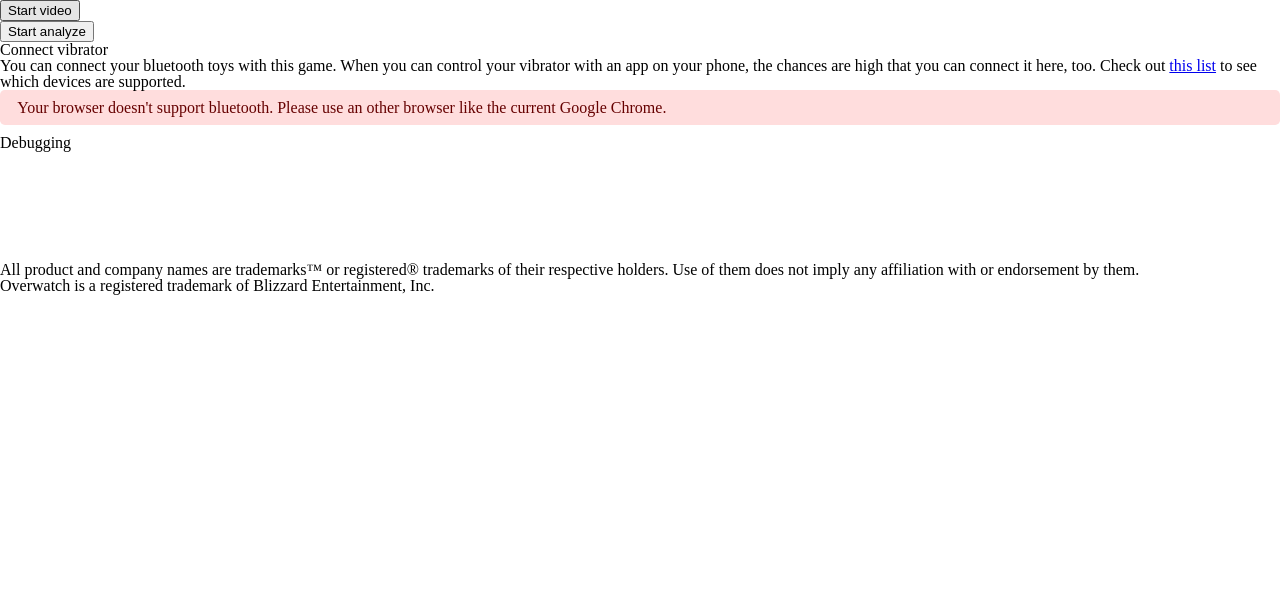
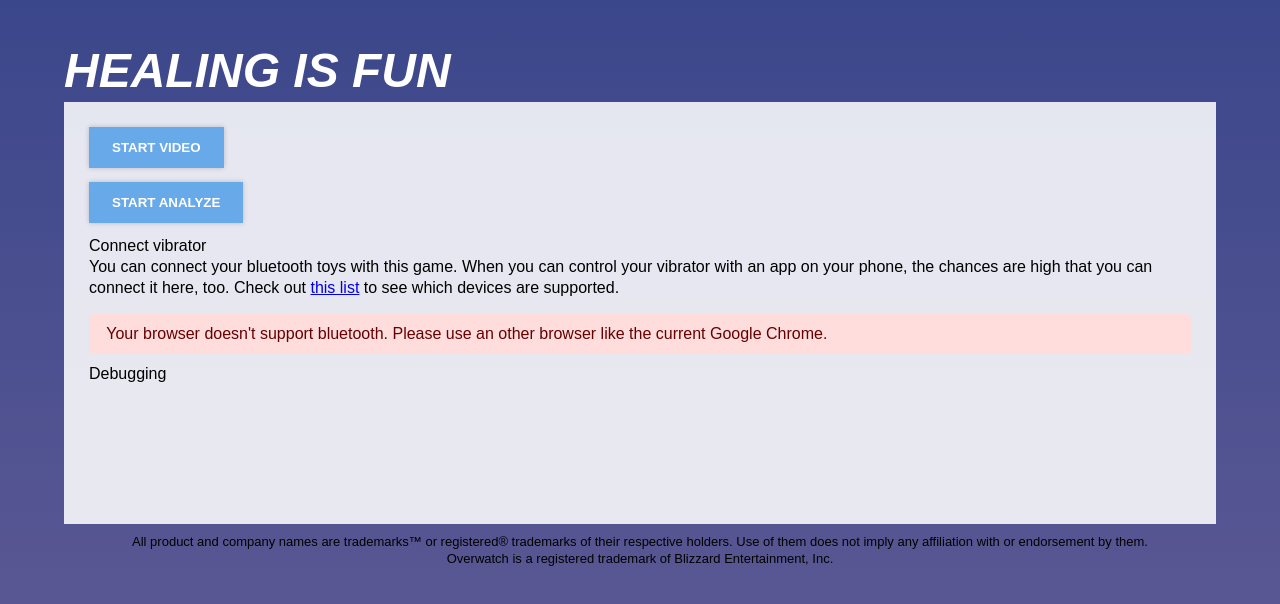
Before and after one commit to Sir-Prise/healsluts, an Angular app: page / in a window 1280 px wide. Shown: the top 604 px of the page. Built offline with nearby package versions, Linux system fonts and the light colour scheme; a web font is replaced by a local one; what buttplug would draw is missing.

Commit message:
base layout styles

```diff
--- a/src/index.html
+++ b/src/index.html
@@ -10,11 +10,15 @@
 </head>
 
 <body>
-    <app-root></app-root>
+    <header>
+        Healing is fun
+    </header>
+    <main>
+        <app-root></app-root>
+    </main>
+    <footer>
+        All product and company names are trademarks™ or registered® trademarks of their respective holders. Use of them does not imply any affiliation with or endorsement by them.<br />
+        Overwatch is a registered trademark of Blizzard Entertainment, Inc.
+    </footer>
 </body>
-
-<footer>
-    All product and company names are trademarks™ or registered® trademarks of their respective holders. Use of them does not imply any affiliation with or endorsement by them.<br />
-    Overwatch is a registered trademark of Blizzard Entertainment, Inc.
-</footer>
 </html>
--- a/src/styles.scss
+++ b/src/styles.scss
@@ -6,7 +6,57 @@ html {
 }
 body {
     min-height: 100%;
+    background: linear-gradient(#3B478B, #635C96) fixed;
+    font-family: Arial, Helvetica, sans-serif;
+    line-height: 1.3;
+    margin: auto;
+    width: 90%;
+    max-width: 1200px;
 }
 *, *:before, *:after {
     box-sizing: inherit;
 }
+
+header {
+    font-style: italic;
+    font-size: 3em;
+    font-weight: bold;
+    text-transform: uppercase;
+    color: #fff;
+    padding-top: 40px;
+}
+main {
+    background: #fffd;
+    padding: 25px;
+}
+footer {
+    margin-top: 10px;
+    font-size: small;
+    text-align: center;
+}
+
+button {
+    background: #68A9E9;
+    border: 3px solid #68A9E9;
+    padding: 10px 20px;
+    font-weight: bold;
+    color: #fff;
+    text-transform: uppercase;
+    box-shadow: 0 0 5px #0003;
+    margin-bottom: 1em;
+    transition: border .1s;
+
+    &:hover, &:focus {
+        border-color: #fff;
+        cursor: pointer;
+        outline: none;
+    }
+
+    &:active {
+        border-color: #3b638a;
+    }
+}
+
+p {
+    margin-bottom: 1em;
+}
```
